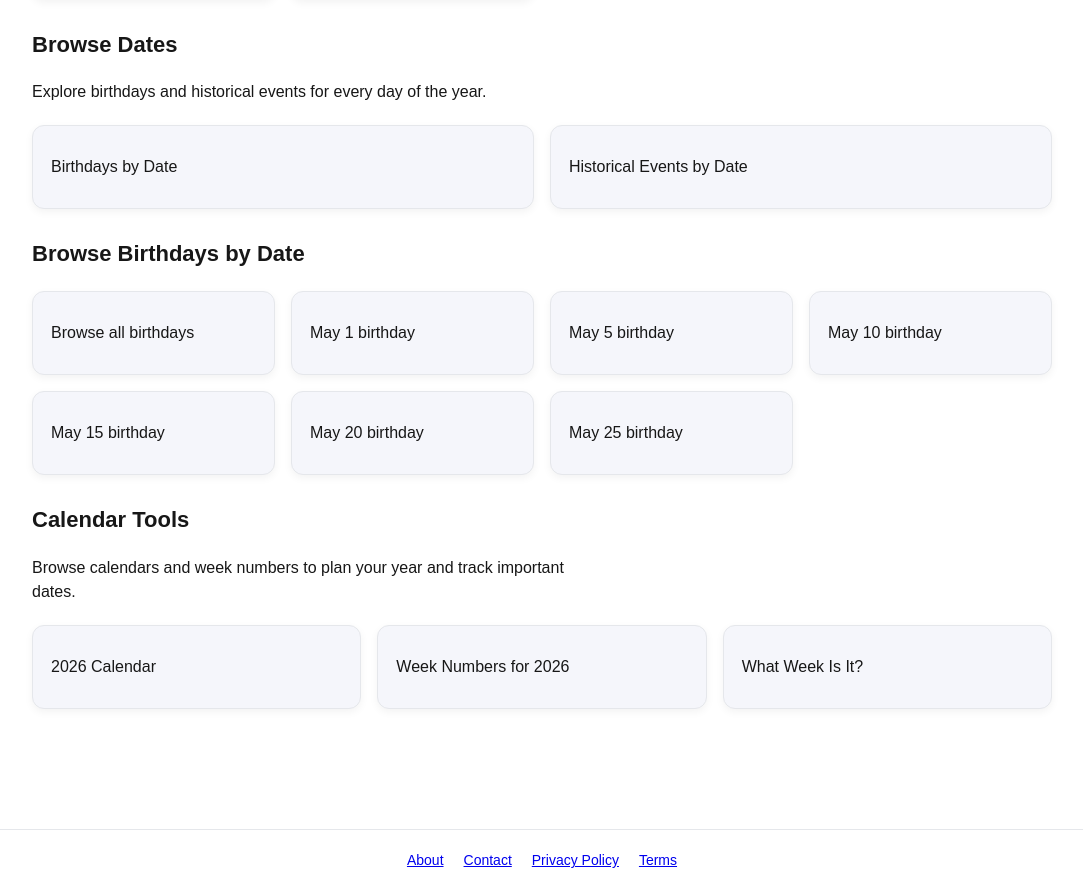
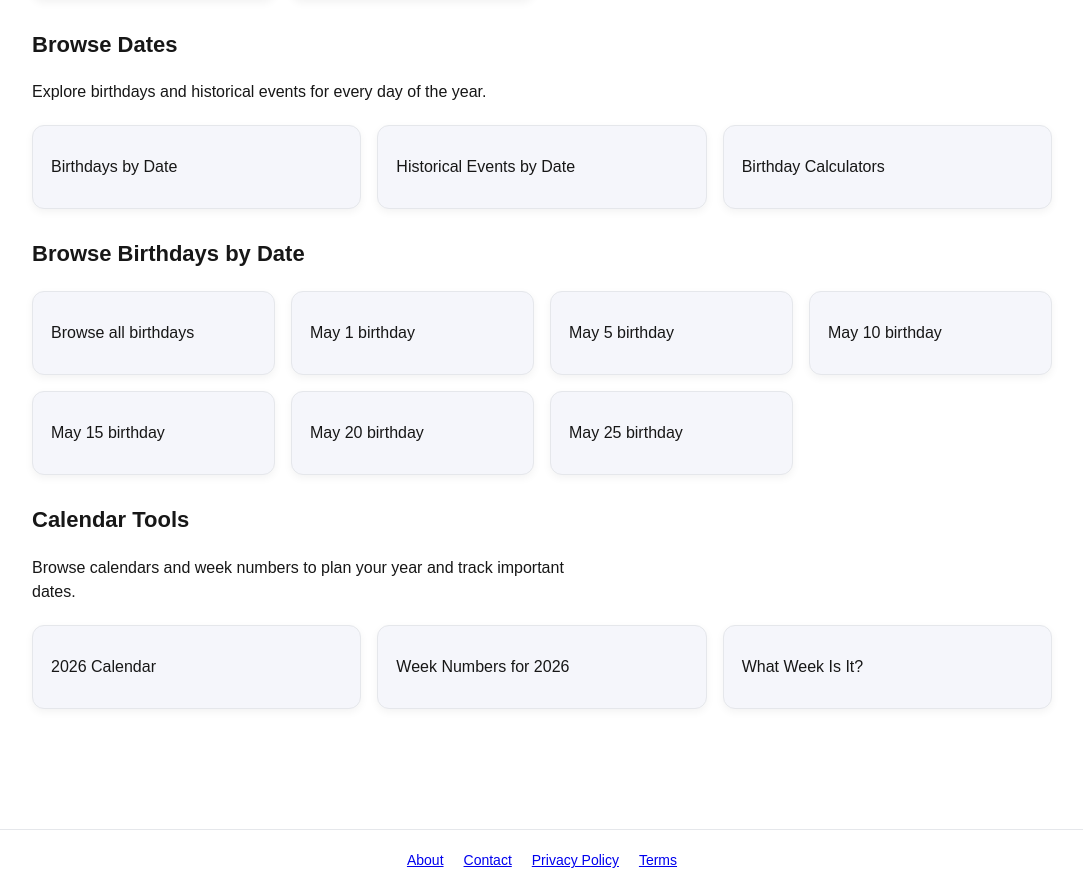
Before and after one commit to bosmeel/whatdayisit-now, a Next.js app: page / in a window 1280 px wide. Shown: the part 1992-2884 px from the top of the page, without its empty margins (98-1181 px from the left). Built offline with nearby package versions, Linux system fonts and the light colour scheme.

Commit message:
fix missing section closing in homepage

```diff
--- a/app/page.tsx
+++ b/app/page.tsx
@@ -114,9 +114,8 @@ export default function Home() {
           </Link>
 
           <Link href="/date-tools" className="tool-card">
-Date Tools Hub
-</Link>
-
+            Date Tools Hub
+          </Link>
         </div>
       </section>
 
@@ -202,6 +201,10 @@ Date Tools Hub
           <Link href="/what-happened-on" className="tool-card">
             Historical Events by Date
           </Link>
+
+          <Link href="/birthday-tools" className="tool-card">
+            Birthday Calculators
+          </Link>
         </div>
       </section>
 
@@ -247,6 +250,7 @@ Date Tools Hub
           </Link>
         </div>
       </section>
+
     </>
   );
 }
```
